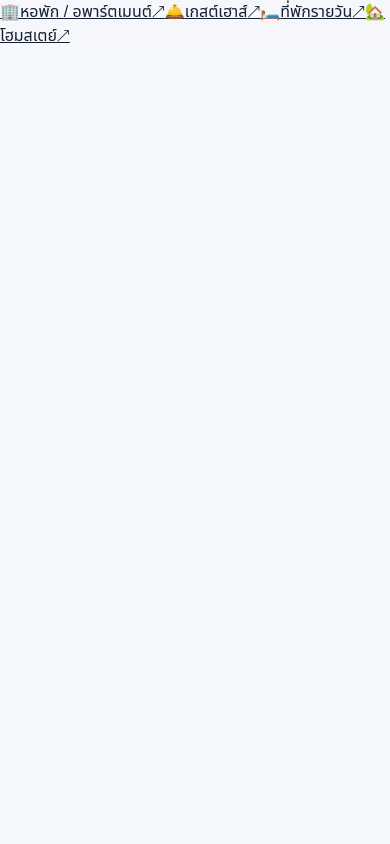
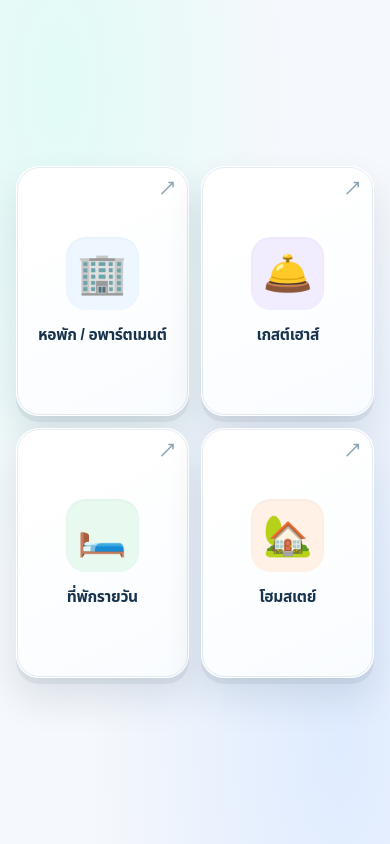
Before and after one commit to santilab48/StayHub, a Next.js app: page / in a window 390 px wide. Built offline with nearby package versions, Linux system fonts and the light colour scheme.

Commit message:
style(home): responsive floating 2x2 navigation tiles

```diff
--- a/app/globals.css
+++ b/app/globals.css
@@ -50,3 +50,67 @@
 .ownerPasswordToggle:focus-visible{outline:2px solid #168d89;outline-offset:2px}
 @media(max-width:650px){.welcomePage{padding:16px}.welcomeBrand{font-size:19px}.welcomeLogin{font-size:12px}.welcomeBody{justify-content:flex-start;padding:34px 0 16px}.welcomeIntro{margin-bottom:22px}.welcomeGrid{grid-template-columns:1fr;grid-template-rows:repeat(4,minmax(126px,1fr));gap:12px;min-height:calc(100svh - 244px)}.welcomeChoice{border-radius:20px;padding:18px;gap:16px}.welcomeChoiceIcon{font-size:41px}.welcomeChoiceCopy strong{font-size:19px}.welcomeChoiceCopy small{font-size:12px}.welcomeChoiceArrow{font-size:20px}.welcomeFooter{font-size:12px}.ownerEntryPage .ownerTypeGrid{grid-template-columns:1fr;grid-template-rows:none;min-height:0}.ownerEntryPage .ownerTypeTile{min-height:132px}}
 @media(prefers-reduced-motion:reduce){.welcomeChoice{transition:none}.welcomeChoice:hover{transform:none}}
+
+
+/* Home: exactly four tactile, floating web buttons, without extra page chrome. */
+.floatingHome{
+ min-height:100vh;min-height:100svh;
+ display:grid;place-items:center;
+ padding:clamp(18px,4vw,56px);
+ background:radial-gradient(ellipse at 15% 10%,#e1fbf6 0%,transparent 48%),
+            radial-gradient(ellipse at 87% 88%,#dfebff 0%,transparent 52%),#f5f8fc;
+}
+.floatingHomeGrid{
+ width:min(100%,1010px);display:grid;
+ grid-template-columns:repeat(2,minmax(0,1fr));gap:clamp(18px,3vw,32px);
+}
+.floatingHomeButton{
+ --float-shadow:0 20px 38px rgba(28,56,86,.12),0 6px 0 rgba(67,91,113,.09);
+ position:relative;isolation:isolate;min-width:0;
+ min-height:clamp(190px,26vh,280px);
+ display:flex;flex-direction:column;align-items:center;justify-content:center;
+ gap:clamp(14px,2vw,22px);padding:24px 42px;
+ background:linear-gradient(155deg,#fff 18%,#f9fcff 100%);
+ border:1px solid #fff;border-radius:30px;
+ box-shadow:var(--float-shadow);
+ text-decoration:none;color:#18334d;
+ transform:translateY(0);
+ transition:transform .2s ease,box-shadow .2s ease,border-color .2s ease;
+}
+.floatingHomeButton::before{
+ content:'';position:absolute;inset:0;border-radius:inherit;
+ border:1px solid rgba(153,179,199,.26);pointer-events:none;
+}
+.floatingHomeButton:hover,.floatingHomeButton:focus-visible{
+ transform:translateY(-8px);
+ box-shadow:0 30px 52px rgba(28,56,86,.17),0 8px 0 rgba(54,89,114,.1);
+}
+.floatingHomeButton:active{transform:translateY(-2px);box-shadow:0 12px 20px rgba(28,56,86,.12)}
+.floatingHomeButton:focus-visible{outline:3px solid #188d88;outline-offset:5px}
+.floatingHomeIcon{
+ display:grid;place-items:center;width:clamp(76px,8vw,104px);height:clamp(76px,8vw,104px);
+ font-size:clamp(40px,5vw,57px);line-height:1;
+ border-radius:26px;background:#eef7ff;
+ box-shadow:inset 0 1px 3px rgba(23,59,92,.04);
+}
+.floatingHomeButton2 .floatingHomeIcon{background:#f2ecff}
+.floatingHomeButton3 .floatingHomeIcon{background:#e8f9ef}
+.floatingHomeButton4 .floatingHomeIcon{background:#fff1e6}
+.floatingHomeLabel{font-size:clamp(19px,2.1vw,27px);font-weight:800;letter-spacing:-.35px;text-align:center;line-height:1.4}
+.floatingHomeArrow{
+ position:absolute;right:25px;top:20px;font-size:25px;font-weight:600;color:#8da6b6;
+}
+@media(max-width:650px){
+ .floatingHome{padding:clamp(14px,4vw,24px)}
+ .floatingHomeGrid{gap:clamp(12px,3vw,18px)}
+ .floatingHomeButton{min-height:clamp(176px,34svh,250px);padding:18px 12px;border-radius:23px;gap:14px}
+ .floatingHomeIcon{width:73px;height:73px;font-size:40px;border-radius:20px}
+ .floatingHomeLabel{font-size:clamp(15px,4vw,20px)}
+ .floatingHomeArrow{right:14px;top:12px;font-size:17px}
+}
+@media(max-width:350px){
+ .floatingHomeButton{min-height:155px;padding:14px 8px}
+ .floatingHomeIcon{width:62px;height:62px;font-size:35px}
+ .floatingHomeLabel{font-size:14px}
+}
+@media(prefers-reduced-motion:reduce){.floatingHomeButton{transition:none}.floatingHomeButton:hover,.floatingHomeButton:focus-visible,.floatingHomeButton:active{transform:none}}
```
